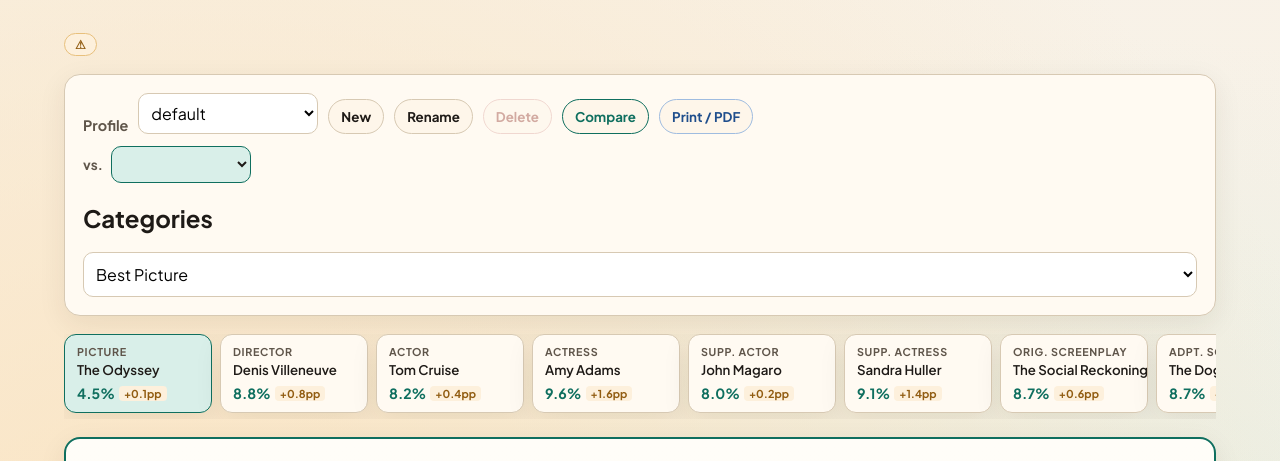
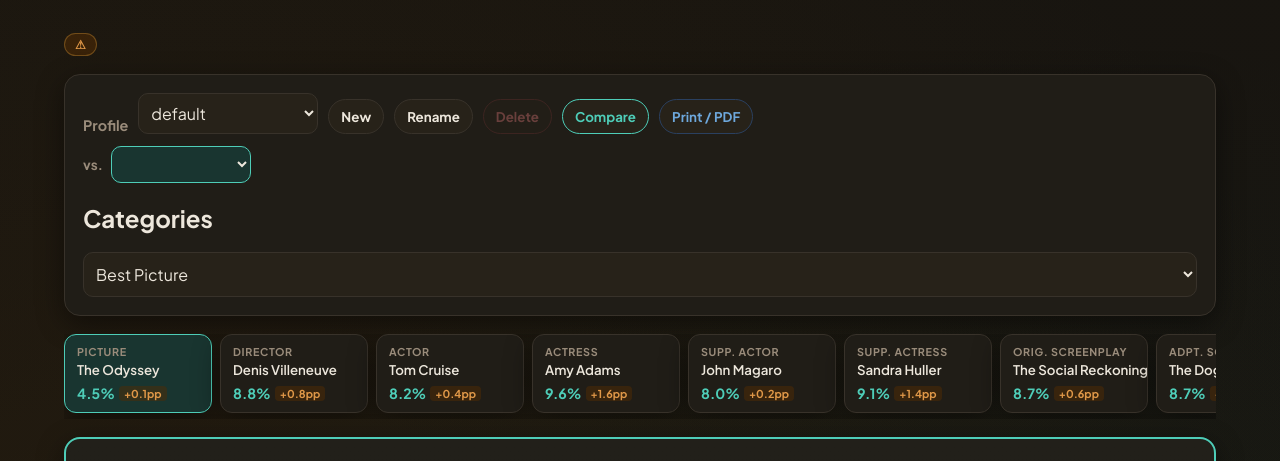
Before and after one commit to ramankahlon/oscar-odds, a website with bundled scripts: page index.html in a window 1280 px wide. Shown: the part 176-637 px from the top of the page. Built offline with nearby package versions, Linux system fonts and the dark colour scheme; files whose address does not match are found by name.

Commit message:
Add a dark mode setting

```diff
--- a/styles.css
+++ b/styles.css
@@ -905,6 +905,109 @@ a:focus-visible {
   }
 }
 
+@media (prefers-color-scheme: dark) {
+  :root {
+    --bg: #181510;
+    --surface: #201d17;
+    --surface-2: #272219;
+    --ink: #ede7dc;
+    --muted: #9a8c7b;
+    --line: #38322a;
+    --accent: #4ecdb8;
+    --accent-soft: #193530;
+    --warn: #e09848;
+    --shadow: 0 8px 28px rgba(0, 0, 0, 0.45);
+  }
+
+  body {
+    background:
+      radial-gradient(circle at 15% 20%, rgba(91, 58, 10, 0.2) 0%, transparent 30%),
+      radial-gradient(circle at 85% 30%, rgba(15, 75, 60, 0.18) 0%, transparent 35%),
+      linear-gradient(180deg, #181510 0%, #141210 100%);
+  }
+
+  .scraper-health-badge {
+    background: rgba(80, 45, 5, 0.55);
+    border-color: rgba(200, 140, 50, 0.4);
+  }
+
+  .app-notice.error,
+  .tool-status.error {
+    color: #e07878;
+  }
+
+  .profile-tools select,
+  .category-select,
+  .mini-grid input,
+  .mini-grid select,
+  .trend-window-control select {
+    background: var(--surface-2);
+    color: var(--ink);
+    color-scheme: dark;
+  }
+
+  .summary-card-gap.gap-tight {
+    background: rgba(80, 45, 5, 0.5);
+  }
+
+  .action-button--danger {
+    color: #e07878;
+    border-color: #6a3030;
+  }
+
+  .action-button--danger:hover {
+    background: rgba(110, 30, 28, 0.35);
+    border-color: #e07878;
+  }
+
+  .action-button--print {
+    color: #6ea8dc;
+    border-color: #2a4060;
+  }
+
+  .action-button--print:hover {
+    background: rgba(25, 55, 95, 0.35);
+    border-color: #6ea8dc;
+  }
+
+  .badge {
+    background: rgba(90, 50, 5, 0.55);
+  }
+
+  .spotlight {
+    background: linear-gradient(180deg, #22201a 0%, #1e1c14 100%);
+  }
+
+  .movie-poster {
+    background: #2a231a;
+  }
+
+  .explain-bar {
+    background: var(--line);
+  }
+
+  .trend-chart {
+    background: var(--surface-2);
+  }
+
+  /* Mobile stacked table rows lose their hardcoded #fff in dark mode */
+  .spotlight tr {
+    background: var(--surface-2);
+  }
+
+  .legend-dot.nomination {
+    background: var(--accent);
+  }
+
+  .legend-dot.winner {
+    background: var(--warn);
+  }
+
+  .legend-dot.source {
+    background: var(--muted);
+  }
+}
+
 @page {
   size: Letter portrait;
   margin: 0.45in;
```
